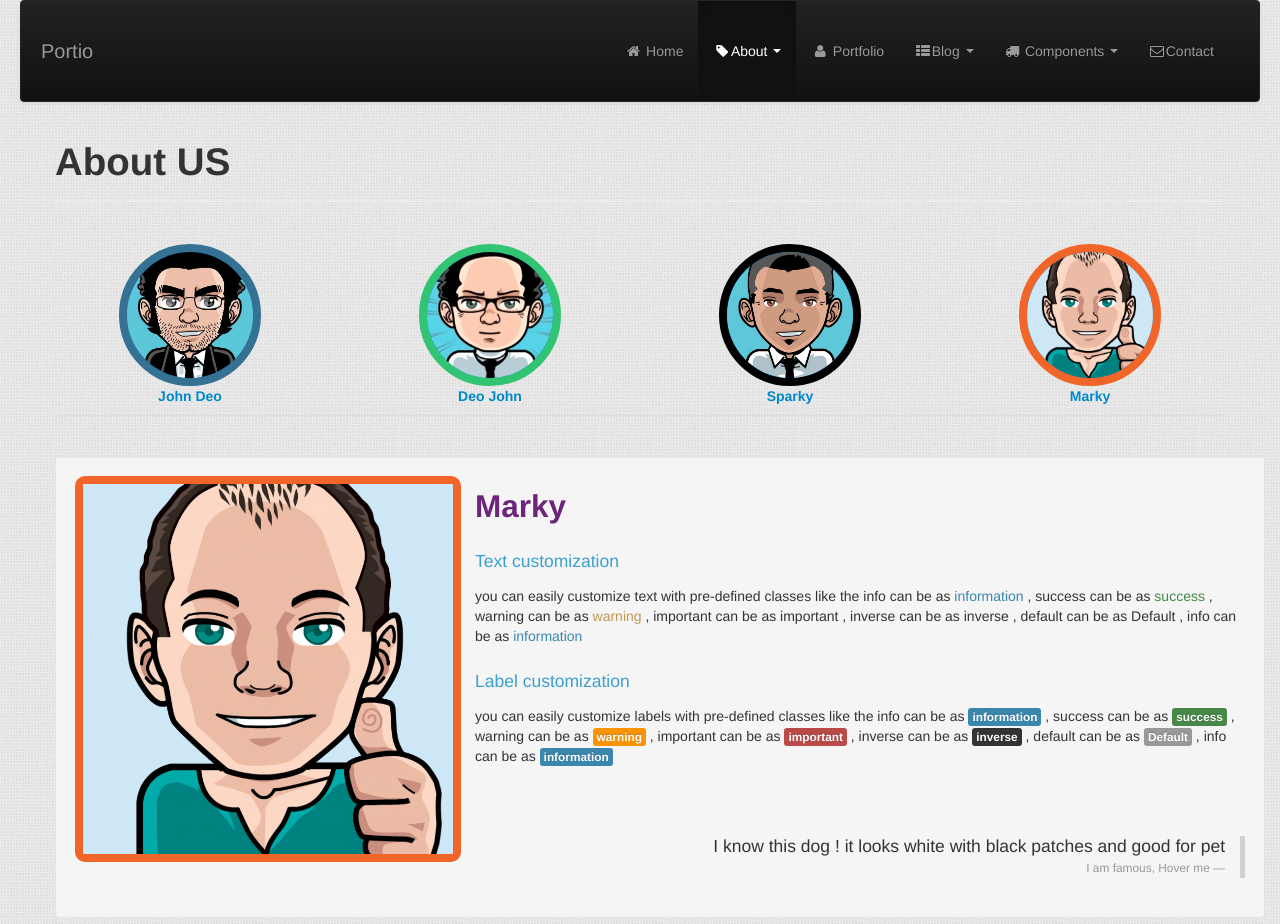
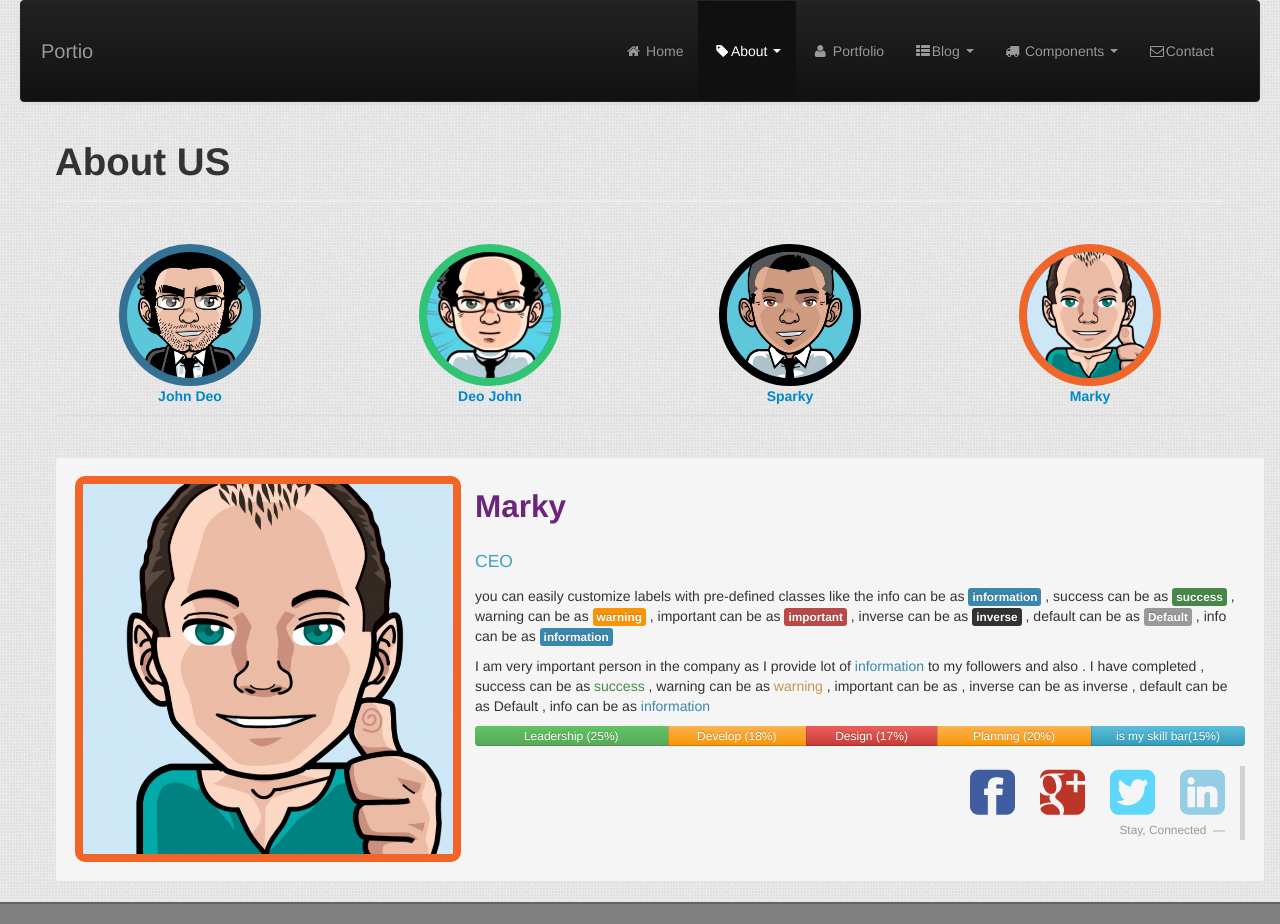
Before and after one commit to bootstrapguru/portio, a plain HTML site: page about-us.html in a window 1280 px wide. Shown: the top 924 px of the page. Drawn offline with nearby package versions, Linux system fonts and the light colour scheme.

Commit message:
tweaks on about-us

```diff
--- a/about-us.html
+++ b/about-us.html
@@ -159,16 +159,26 @@
         </div>
          <div class="span8" >
          	<h2 class="page-title animated flipInX"> Marky</h2>
-			<h2 class="subtitle"><small>Text customization</small></h2>
-			<p>		you can easily customize text with pre-defined classes like the info can  be as  <span class="text-info"> information </span>  , success can  be as  <span class="text-success"> success </span>   , warning can  be as  <span class="text-warning"> warning </span>   , important can  be as  <span class="text-important"> important </span>   , inverse can  be as  <span class="text-inverse"> inverse </span>   , default can  be as  <span class="text"> Default </span>   , info can  be as  <span class="text-info"> information </span>
-            </p>
-			<h2 class="subtitle"><small>Label customization</small></h2>
+			<h2 class="subtitle"><small>CEO</small></h2>
+
             	<p>		you can easily customize labels with pre-defined classes like the info can  be as  <span class="label label-info"> information </span>  , success can  be as  <span class="label label-success"> success </span>   , warning can  be as  <span class="label label-warning"> warning </span>   , important can  be as  <span class="label label-important"> important </span>   , inverse can  be as  <span class="label label-inverse"> inverse </span>   , default can  be as  <span class="label label"> Default </span>   , info can  be as  <span class="label label-info"> information </span>
             </p>
-            <br  />            <br  />            <br  />
-            <blockquote class="pull-right ">
-              <p>I know this dog ! it looks white with black patches and good for pet</p>
-              <small> I am famous, <cite title="its me vj ;)">Hover me</cite></small>
+
+            			<p>		I am very  <span class="text-important"> important </span> person in the company as I provide lot of   <span class="text-info"> information </span>  to my followers and also . I have completed  , success can  be as  <span class="text-success"> success </span>   , warning can  be as  <span class="text-warning"> warning </span>   , important can  be as    , inverse can  be as  <span class="text-inverse"> inverse </span>   , default can  be as  <span class="text"> Default </span>   , info can  be as  <span class="text-info"> information </span>
+            </p>
+
+
+            <div class="progress">
+              <div class="bar bar-success" style="width: 25%;">Leadership (25%) </div>
+              <div class="bar bar-warning" style="width: 18%;">Develop (18%) </div>
+              <div class="bar bar-danger" style="width: 17%;">Design (17%)</div>
+              <div class="bar bar-warning" style="width: 20%;">Planning (20%) </div>
+              <div class="bar bar-info" style="width: 20%;">is my skill bar(15%) </div>
+
+            </div>
+            <blockquote class="pull-right social-icons ">
+              <p><a href="#"><i class="icon-facebook-sign icon-3x"></i></a><a href="#"><i class="icon-google-plus-sign  icon-3x"></i></a><a href="#"><i class="icon-twitter-sign icon-3x"></i></a><a href="#"><i class="icon-linkedin-sign icon-3x"></i></a></p>
+              <small> Stay, <cite title="its me "> Connected </cite></small>
             </blockquote>
         </div>
     </div>
--- a/css/style.css
+++ b/css/style.css
@@ -197,3 +197,38 @@ body
 		height:50px;
 
 	}
+
+.social-icons p a
+	{
+		padding-left:25px;
+	}
+
+.social-icons p a:hover
+	{
+		text-decoration:none;
+	}
+
+.social-icons p a i.icon-twitter-sign
+	{
+		color:#5dd7fc;
+	}
+
+.social-icons p a i.icon-facebook-sign
+	{
+		color:#405d9f;
+	}
+
+.social-icons p a i.icon-google-plus-sign
+	{
+		color:#bd3527;
+	}
+
+.social-icons p a i.icon-linkedin-sign
+	{
+		color:#95cde4;
+	}
+
+.social-icons p a i.icon-linkedin-sign:hover, .social-icons p a i.icon-google-plus-sign:hover, .social-icons p a i.icon-facebook-sign:hover, .social-icons p a i.icon-twitter-sign:hover
+	{
+		color:#000;
+	}
```
Also changed, not shown: index.html (+15 -3 lines), portfolio.html (+1 -0 lines).
